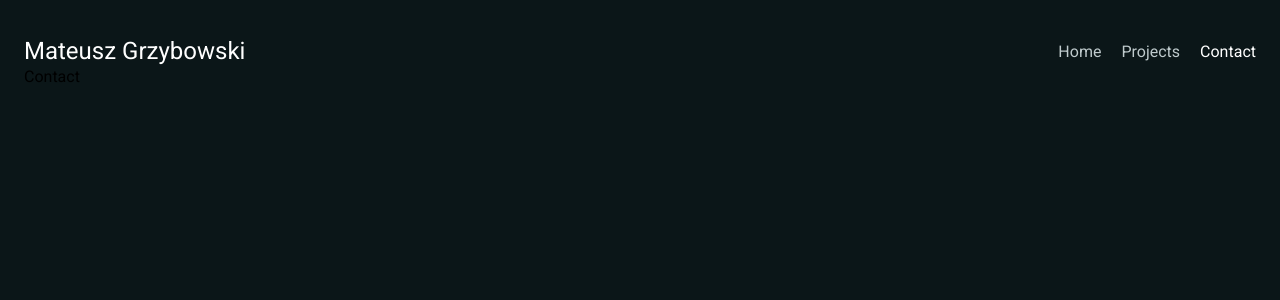
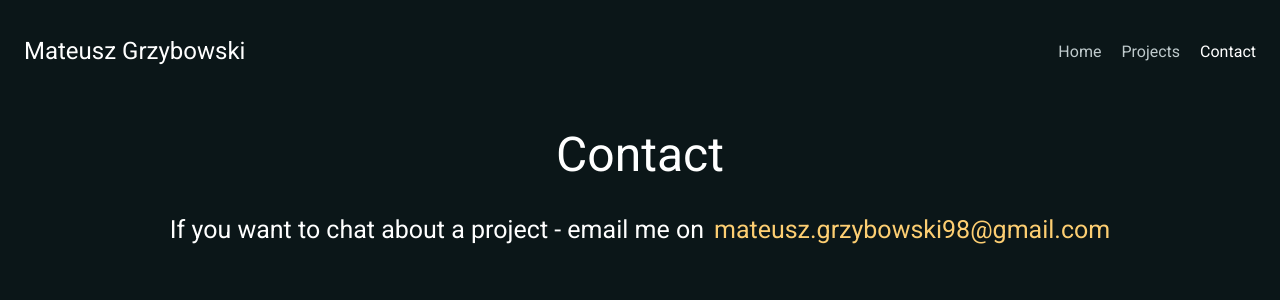
Before and after one commit to MattGri/portfolio-website, a React (Vite) app in the folder portfolio-website/: page /contact in a window 1280 px wide. Shown: the top 300 px of the page. Built offline with nearby package versions, Linux system fonts and the light colour scheme.

Commit message:
Created contact page and menu link component

```diff
--- a/portfolio-website/index.html
+++ b/portfolio-website/index.html
@@ -8,7 +8,7 @@
       href="https://fonts.googleapis.com/css?family=Roboto:300,400,500,700&display=swap"
     />
     <meta name="viewport" content="width=device-width, initial-scale=1.0" />
-    <title>Vite + React + TS</title>
+    <title></title>
   </head>
   <body>
     <div id="root"></div>
--- a/portfolio-website/src/App.css
+++ b/portfolio-website/src/App.css
@@ -9,6 +9,12 @@
 .activeLink {
   text-decoration: none;
   color: #bfcacc;
+  transition: 0.5s;
+}
+
+.activeLink:hover {
+  color: #fff;
+  transition: 0.5s;
 }
 
 .active {
--- a/portfolio-website/src/App.tsx
+++ b/portfolio-website/src/App.tsx
@@ -2,7 +2,12 @@ import React from 'react';
 import reactLogo from './assets/react.svg';
 import viteLogo from '/vite.svg';
 import './App.css';
-import { Routes, Route, useLocation } from 'react-router-dom';
+import {
+  Routes,
+  Route,
+  useLocation,
+  BrowserRouter as Router,
+} from 'react-router-dom';
 import Navigation from './components/Navigation';
 import Home from './pages/Home';
 import Projects from './pages/Projects';
@@ -11,14 +16,13 @@ import { AnimatePresence } from 'framer-motion';
 import { Container } from '@mui/material';
 
 function App() {
-  const location = useLocation();
-
   return (
+    <Router>
       <div className="App">
         <Container>
           <Navigation />
           <AnimatePresence>
-          <Routes location={location} key={location.pathname}>
+            <Routes>
               <Route path="/" element={<Home />} />
               <Route path="/projects" element={<Projects />} />
               <Route path="/contact" element={<Contact />} />
@@ -26,6 +30,7 @@ function App() {
           </AnimatePresence>
         </Container>
       </div>
+    </Router>
   );
 }
 
--- /dev/null
+++ b/portfolio-website/src/components/MenuLinks.tsx
@@ -0,0 +1,37 @@
+import React from 'react';
+import { NavLink } from 'react-router-dom';
+import { Box } from '@mui/material';
+import { Close } from '@mui/icons-material';
+
+interface MenuLinksProps {
+  onClose: () => void;
+}
+
+const MenuLinks = ({ onClose }: MenuLinksProps) => {
+  return (
+    <Box
+      sx={{
+        position: 'absolute',
+        top: '50%',
+        left: '50%',
+        transform: 'translate(-50%, -50%)',
+        display: 'flex',
+        flexDirection: 'column',
+        alignItems: 'center',
+        gap: '20px',
+      }}
+    >
+      <NavLink to="/" className="activeLink" onClick={onClose}>
+        Home
+      </NavLink>
+      <NavLink to="/projects" className="activeLink" onClick={onClose}>
+        Projects
+      </NavLink>
+      <NavLink to="/contact" className="activeLink" onClick={onClose}>
+        Contact
+      </NavLink>
+    </Box>
+  );
+};
+
+export default MenuLinks;
--- a/portfolio-website/src/components/Navigation.tsx
+++ b/portfolio-website/src/components/Navigation.tsx
@@ -1,7 +1,8 @@
 import React, { useState } from 'react';
 import { NavLink } from 'react-router-dom';
-import { Container, Box, Typography } from '@mui/material';
+import { Box, Typography, Container } from '@mui/material';
 import { Menu, Clear } from '@mui/icons-material';
+import MenuLinks from './MenuLinks';
 
 const Navigation = () => {
   const [isMenuOpen, setIsMenuOpen] = useState(false);
@@ -24,17 +25,15 @@ const Navigation = () => {
           },
           alignItems: 'center',
           justifyContent: 'space-between',
-          mt: '35px',
+          pt: '35px',
         }}
       >
-        <Box>
-          <Typography
-            variant="h5"
-            component="h1"
-            sx={{
-              color: 'primary.main',
-            }}
-          >
+        <Box
+          sx={{
+            color: 'primary.main',
+          }}
+        >
+          <Typography variant="h5" component="h1">
             Mateusz Grzybowski
           </Typography>
         </Box>
@@ -99,40 +98,7 @@ const Navigation = () => {
                 }}
                 onClick={handleMenuOpen}
               />
-              <Box
-                sx={{
-                  position: 'absolute',
-                  top: '50%',
-                  left: '50%',
-                  transform: 'translate(-50%, -50%)',
-                  display: 'flex',
-                  flexDirection: 'column',
-                  alignItems: 'center',
-                  gap: '20px',
-                }}
-              >
-                <NavLink
-                  to="/"
-                  className="activeLink"
-                  onClick={handleMenuClose}
-                >
-                  Home
-                </NavLink>
-                <NavLink
-                  to="/projects"
-                  className="activeLink"
-                  onClick={handleMenuClose}
-                >
-                  Projects
-                </NavLink>
-                <NavLink
-                  to="/contact"
-                  className="activeLink"
-                  onClick={handleMenuClose}
-                >
-                  Contact
-                </NavLink>
-              </Box>
+              <MenuLinks onClose={handleMenuClose} />
             </Box>
           )}
         </Box>
--- /dev/null
+++ b/portfolio-website/src/data/projectItems.ts
@@ -0,0 +1,24 @@
+import photosnap from '../assets/photosnap.png';
+import countries from '../assets/countries.png';
+import weather from '../assets/weather.png';
+
+export const imageListItems = [
+  {
+    link: 'https://thunderous-florentine-0c5cb2.netlify.app/',
+    imageSrc: photosnap,
+    altText: 'Photosnap website',
+    title: 'Photography website',
+  },
+  {
+    link: 'https://tiny-starship-51b4a5.netlify.app/',
+    imageSrc: countries,
+    altText: 'Countries App',
+    title: 'Countries App',
+  },
+  {
+    link: 'https://bright-strudel-e60cdd.netlify.app/',
+    imageSrc: weather,
+    altText: 'Weather App',
+    title: 'Weather App',
+  },
+];
--- a/portfolio-website/src/main.tsx
+++ b/portfolio-website/src/main.tsx
@@ -3,7 +3,6 @@ import ReactDOM from 'react-dom/client';
 import App from './App';
 import './index.css';
 import { ThemeProvider, createTheme, Palette } from '@mui/material/styles';
-import { BrowserRouter as Router } from 'react-router-dom';
 
 declare module '@mui/material/styles' {
   interface Palette {
@@ -46,11 +45,7 @@ const theme = createTheme({
 });
 
 ReactDOM.createRoot(document.getElementById('root') as HTMLElement).render(
-  <React.StrictMode>
-    <ThemeProvider theme={theme}>
-      <Router>
-        <App />
-      </Router>
-    </ThemeProvider>
-  </React.StrictMode>
+  <ThemeProvider theme={theme}>
+    <App />
+  </ThemeProvider>
 );
--- a/portfolio-website/src/pages/Contact.tsx
+++ b/portfolio-website/src/pages/Contact.tsx
@@ -1,9 +1,67 @@
-import React from 'react'
+import React, { useEffect } from 'react';
+import { motion } from 'framer-motion';
+import { Typography } from '@mui/material';
 
 const Contact = () => {
+  useEffect(() => {
+    document.title = 'Contact';
+  }, []);
+
   return (
-    <div>Contact</div>
-  )
-}
+    <motion.div
+      initial={{
+        scaleY: 0,
+      }}
+      animate={{
+        scaleY: 1,
+      }}
+      exit={{
+        scaleY: 0,
+      }}
+      transition={{
+        duration: 0.2,
+      }}
+    >
+      <Typography
+        variant="h3"
+        component="h1"
+        sx={{
+          color: 'primary.main',
+          textAlign: 'center',
+          marginBottom: '30px',
+          marginTop: {
+            xs: '60px',
+          },
+        }}
+      >
+        Contact
+      </Typography>
+      <Typography
+        variant="h5"
+        component="h2"
+        sx={{
+          color: 'primary.main',
+          textAlign: 'center',
+          fontSize: {
+            xs: '15px',
+            sm: '25px',
+          },
+        }}
+      >
+        If you want to chat about a project - email me on
+        <a
+          href="mailto:mateusz.grzybowski98@gmail.com"
+          style={{
+            textDecoration: 'none',
+            color: '#fdce72',
+            marginLeft: '10px',
+          }}
+        >
+          mateusz.grzybowski98@gmail.com
+        </a>
+      </Typography>
+    </motion.div>
+  );
+};
 
-export default Contact
+export default Contact;
--- a/portfolio-website/src/pages/Home.tsx
+++ b/portfolio-website/src/pages/Home.tsx
@@ -6,6 +6,7 @@ const Home = () => {
   useEffect(() => {
     document.title = 'Home';
   }, []);
+
 
   return (
     <motion.div
@@ -40,9 +41,6 @@ const Home = () => {
             },
             gap: '20px',
             m: '165px auto 20px',
-
-
-            // textAlign: 'center',
           }}
         >
           <Typography
--- a/portfolio-website/src/pages/Projects.tsx
+++ b/portfolio-website/src/pages/Projects.tsx
@@ -7,9 +7,7 @@ import {
 } from '@mui/material';
 import { motion } from 'framer-motion';
 import { Link } from 'react-router-dom';
-import photosnap from '../assets/photosnap.png';
-import countries from '../assets/countries.png';
-import weather from '../assets/weather.png';
+import { imageListItems } from '../data/projectItems';
 
 const Projects = () => {
   useEffect(() => {
@@ -48,11 +46,21 @@ const Projects = () => {
             display: 'flex',
             flexWrap: 'wrap',
             justifyContent: 'space-around',
+            overflow: 'hidden',
           }}
           cols={3}
         >
+          {imageListItems.map(({ link, imageSrc, altText, title }) => (
+            <motion.div
+              whileHover={{
+                scale: 1.1,
+                transition: {
+                  duration: 0.5,
+                },
+              }}
+            >
               <Link
-            to="https://thunderous-florentine-0c5cb2.netlify.app/"
+                to={link}
                 target="_blank"
                 style={{
                   textDecoration: 'none',
@@ -60,14 +68,14 @@ const Projects = () => {
               >
                 <ImageListItem>
                   <img
-                src={photosnap}
-                alt="Photosnap website"
+                    src={imageSrc}
+                    alt={altText}
                     style={{
                       width: '300px',
                     }}
                   />
                   <ImageListItemBar
-                title="Photography website"
+                    title={title}
                     position="below"
                     sx={{
                       color: 'primary.main',
@@ -77,56 +85,8 @@ const Projects = () => {
                   />
                 </ImageListItem>
               </Link>
-          <Link
-            to="https://tiny-starship-51b4a5.netlify.app/"
-            target="_blank"
-            style={{
-              textDecoration: 'none',
-            }}
-          >
-            <ImageListItem>
-              <img
-                src={countries}
-                alt="Countries App"
-                style={{
-                  width: '300px',
-                }}
-              />
-              <ImageListItemBar
-                title="Countries App"
-                position="below"
-                sx={{
-                  color: 'primary.main',
-                  textAlign: 'center',
-                  marginTop: '10px',
-                }}
-              />
-            </ImageListItem>
-          </Link>
-
-          <Link
-            to="https://bright-strudel-e60cdd.netlify.app/"
-            target="_blank"
-            style={{ textDecoration: 'none' }}
-          >
-            <ImageListItem>
-              <img
-                src={weather}
-                alt="Weather App"
-                style={{
-                  width: '300px',
-                }}
-              />
-              <ImageListItemBar
-                title="Weather App"
-                position="below"
-                sx={{
-                  color: 'primary.main',
-                  textAlign: 'center',
-                }}
-              />
-            </ImageListItem>
-          </Link>
+            </motion.div>
+          ))}
         </ImageList>
       </motion.div>
     </>
```
Lines whose indentation alone changed are shown as unchanged.
